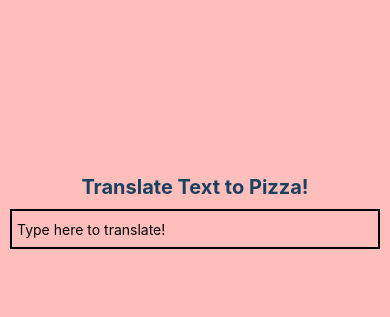
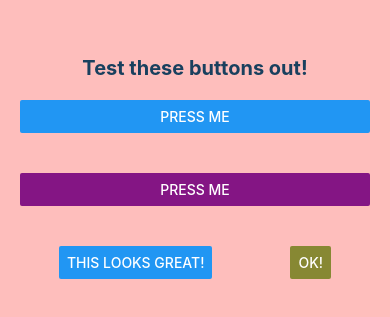
Before and after one commit to JDRey/react-native-playground, a React Native app in the folder AwesomeProject/: screen / in a window 390 px wide. Shown: the part 245-562 px from the top of the page. Built offline with nearby package versions, Linux system fonts and the light colour scheme.

Commit message:
added alertButtons component and touchables
buttons with alerts onPress

```diff
--- a/AwesomeProject/App.js
+++ b/AwesomeProject/App.js
@@ -6,6 +6,7 @@ import BlinkText from './components/blinkText';
 import BeautifulText from './components/beautifulText';
 import FlexboxExamples from './components/flexboxExamples';
 import PizzaTranslator from './components/pizzaTranslator';
+import AlertButtons from './components/alertButtons';
 
 export default class App extends Component {
   render() {
@@ -36,8 +37,10 @@ export default class App extends Component {
         <BeautifulText newStyle={styles} /> */}
         {/* <Text style={styles.h2}>Below are a few examples of using layout using flexbox</Text>
         <FlexboxExamples newStyle={styles} /> */}
-        <Text style={[styles.text, {fontWeight: 'bold'}]}>Translate Text to Pizza!</Text>
-        <PizzaTranslator newStyle={styles.inputField}/>
+        {/* TODO: refactor <Text/> components into their respective component files to later use rn-router to go to diff pages */}
+        {/* <Text style={[styles.text, { fontWeight: 'bold' }]}>Translate Text to Pizza!</Text>
+        <PizzaTranslator newStyle={styles.inputField} /> */}
+        <AlertButtons newStyle={styles.text}/>
       </View>
     );
   }
@@ -49,7 +52,7 @@ const styles = StyleSheet.create({
     backgroundColor: '#febebc',
     alignItems: 'center',
     justifyContent: 'center',
-    paddingTop: 100,
+    // paddingTop: 100,
   },
   text: {
     color: '#19405e',
--- /dev/null
+++ b/AwesomeProject/components/alertButtons.js
@@ -0,0 +1,55 @@
+import React, { Component } from 'react';
+import { View, Button, StyleSheet, Alert, Text } from 'react-native';
+
+export default class AlertButtons extends Component {
+    //onPress method to pop alert on page
+    _onPressButton() {
+        Alert.alert('You tapped the Button!');
+    }
+
+    render() {
+        return (
+            <View style={[styles.container, { alignSelf: 'stretch' }]}>
+                <Text style={[this.props.newStyle, { alignSelf: 'center', fontWeight: 'bold' }]}>Test these buttons out!</Text>
+                <View style={styles.buttonContainer}>
+                    <Button
+                        onPress={this._onPressButton}
+                        title='Press Me'
+                    />
+                </View>
+                <View style={styles.buttonContainer}>
+                    <Button
+                        onPress={this._onPressButton}
+                        title='Press Me'
+                        color='#841584'
+                    />
+                </View>
+                <View style={styles.alternativeLayoutButtonContainer}>
+                    <Button
+                        onPress={this._onPressButton}
+                        title='This looks great!'
+                    />
+                    <Button
+                        onPress={this._onPressButton}
+                        title='OK!'
+                        color='#878833'
+                    />
+                </View>
+            </View>
+        );
+    }
+}
+const styles = StyleSheet.create({
+    container: {
+        flex: 1,
+        justifyContent: 'center',
+    },
+    buttonContainer: {
+        margin: 20
+    },
+    alternativeLayoutButtonContainer: {
+        margin: 20,
+        flexDirection: 'row',
+        justifyContent: 'space-around',
+    }
+})
```
